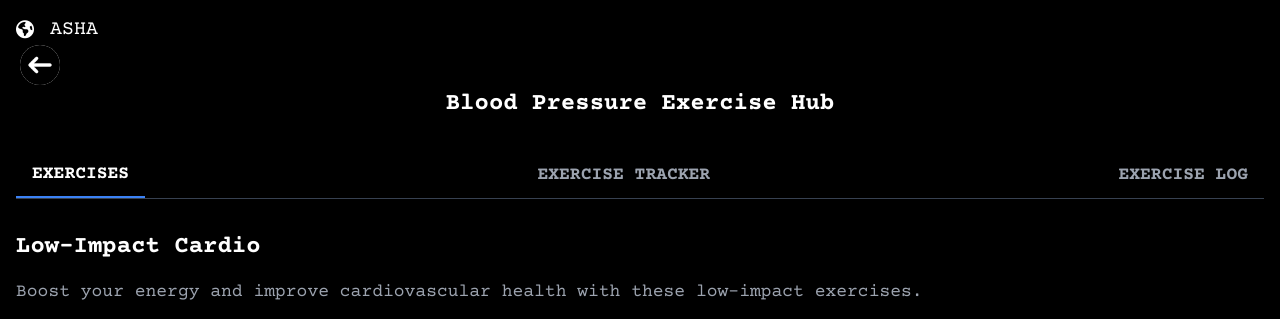
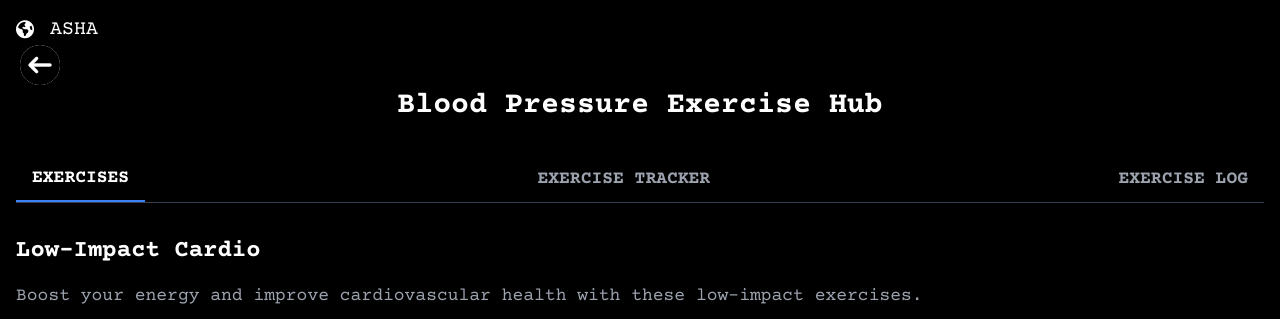
Before and after one commit to AmanchaRahul/asha2, a Django app: page /bloodpressureexercises/ in a window 1280 px wide. Shown: the top 319 px of the page. Run offline with Django 5.2, Linux system fonts and the light colour scheme; a user stored in the database is signed in; data that the repository does not hold is empty; parts of the project's set-up code (start-up, migrations or seed data) failed here and were passed over; some libraries are stand-ins or nearby versions.

Commit message:
changes made

```diff
--- a/templates/bloodpressure/bloodpressure_exercises.html
+++ b/templates/bloodpressure/bloodpressure_exercises.html
@@ -45,7 +45,7 @@
     </a>
     <div class="container mx-auto px-4 py-8" style="margin-top: 3.5rem;">
         <nav class="flex justify-center items-center mb-8">
-            <h1 class="text-2xl font-bold">Blood Pressure Exercise Hub</h1>
+            <h1 class="text-2xl md:text-3xl font-bold">Blood Pressure Exercise Hub</h1>
             <div></div>
         </nav>
 
```
